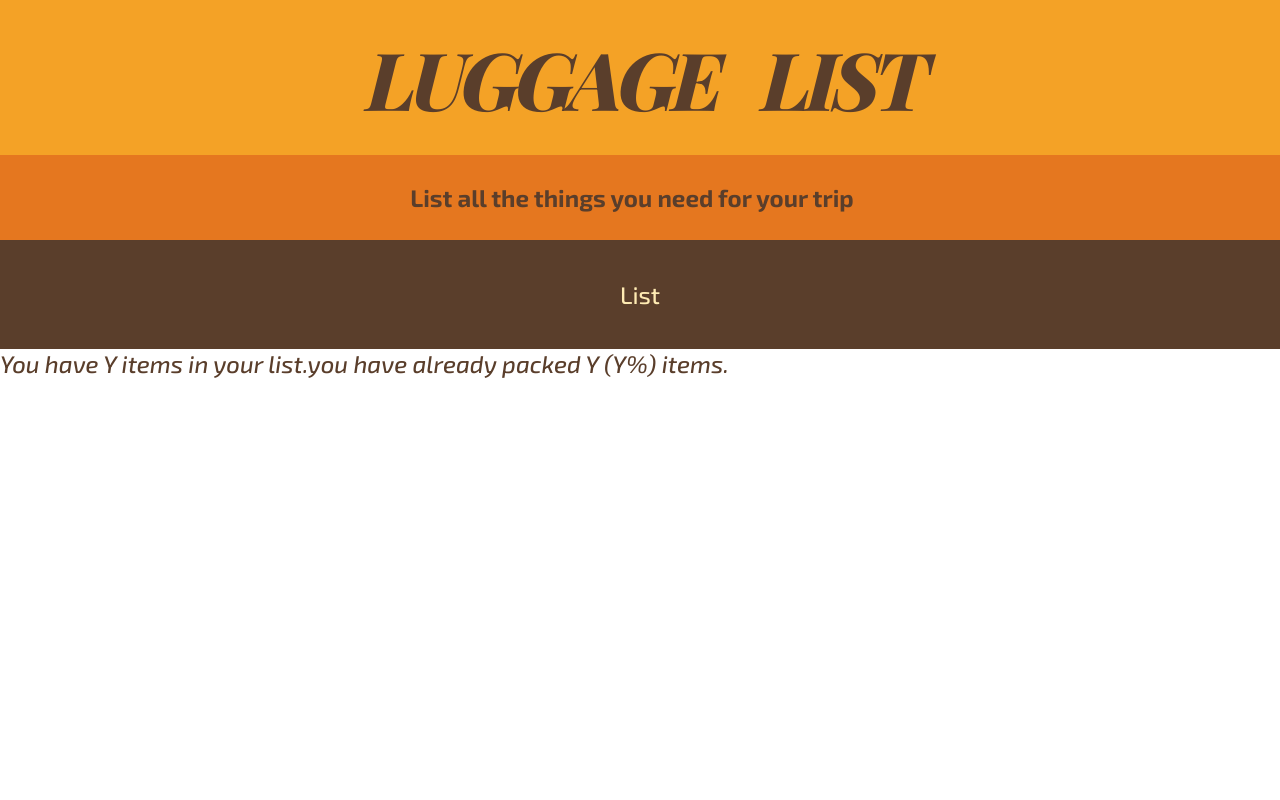
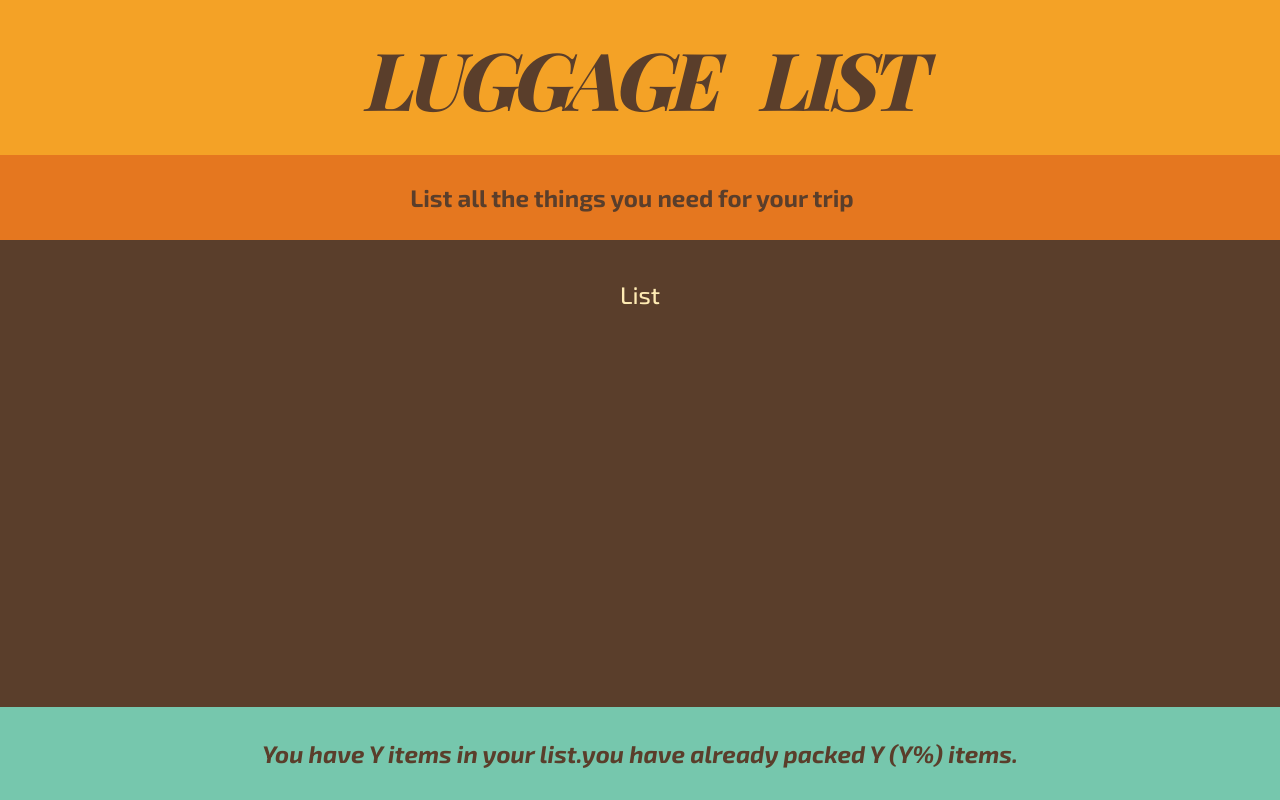
Before and after one commit to MatinT-SA/luggage-list, a React (Create React App) app: page / in a window 1280 px wide. Built offline with nearby package versions, Linux system fonts and the light colour scheme; a web font is replaced by a local one.

Commit message:
updating layout and including some styles

```diff
--- a/src/App.js
+++ b/src/App.js
@@ -1,16 +1,16 @@
 export default function App() {
   return (
-    <>
+    <div className="app">
       <Logo />
       <Form />
       <PackageList />
       <Stats />
-    </>
+    </div>
   );
 }
 
 function Logo() {
-  return <h1>Luggage List</h1>;
+  return <h1>Luggage List </h1>;
 }
 
 function Form() {
@@ -27,7 +27,7 @@
 
 function Stats() {
   return (
-    <footer>
+    <footer className="stats">
       <em>
         You have Y items in your list.you have already packed Y (Y%) items.
       </em>
```
